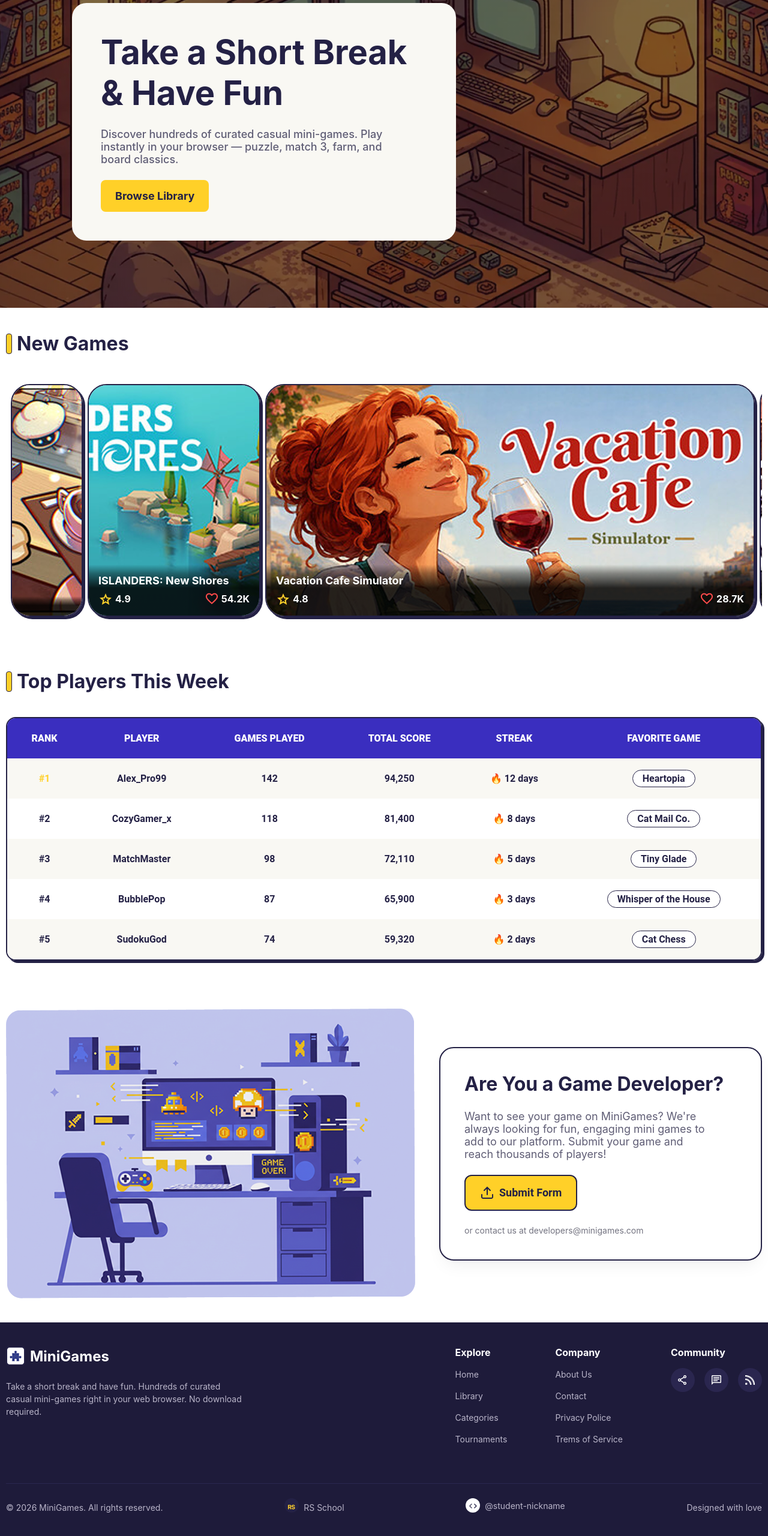
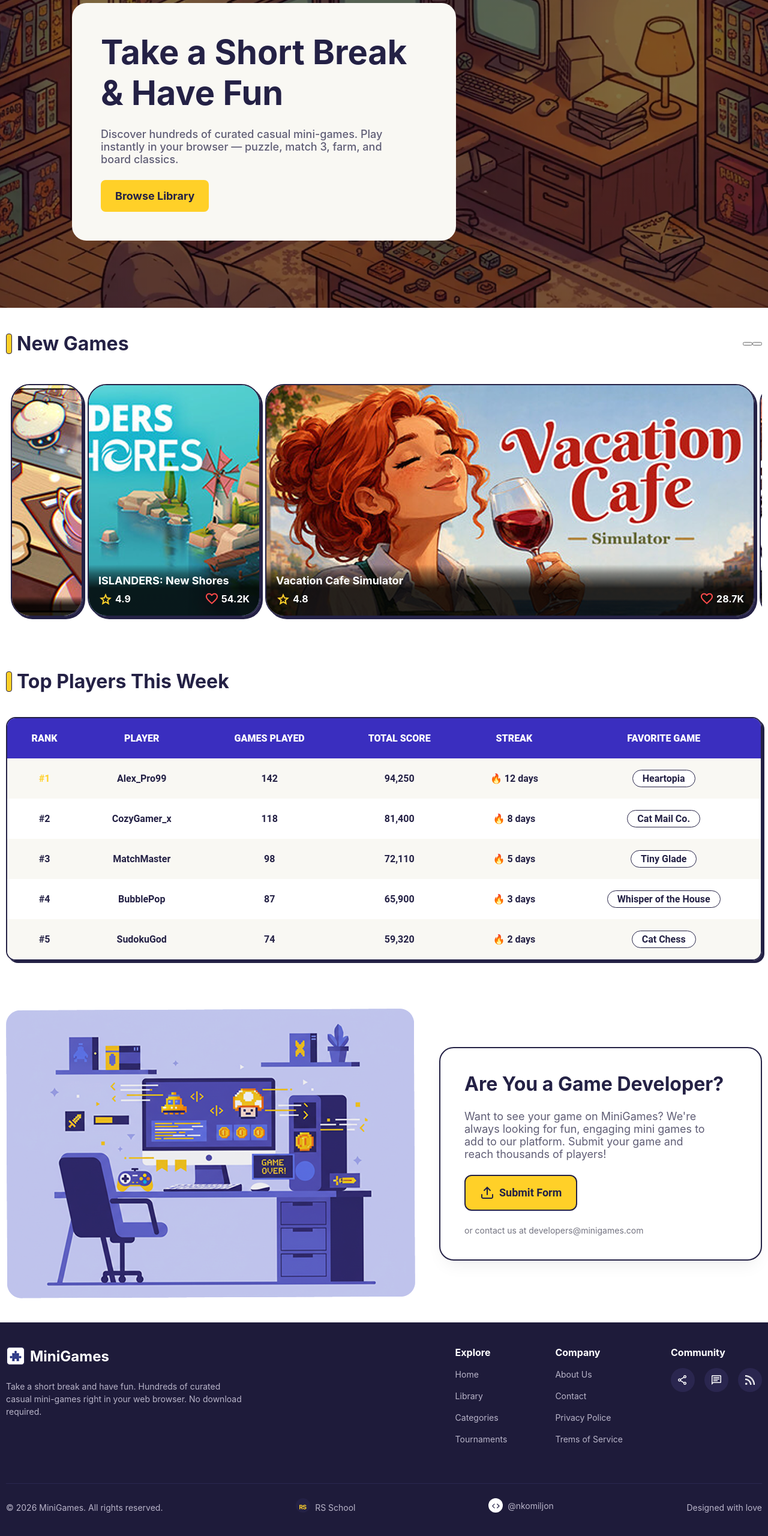
Before and after one commit to nkomiljon/MiniGames, a website built with Vite: page index.html in a window 1280 px wide. Shown: the part 198-2758 px from the top of the page at 60% size. Built offline with nearby package versions, Linux system fonts and the light colour scheme.

Commit message:
feat: update index.html title and favicon; enhance footer links with external URLs; add control buttons to game carousel; fix logo.scss formatting

```diff
--- a/index.html
+++ b/index.html
@@ -2,9 +2,9 @@
 <html lang="en">
   <head>
     <meta charset="UTF-8" />
-    <link rel="icon" type="image/svg+xml" href="/vite.svg" />
+    <link rel="icon" type="image/svg+xml" href="/src/assets/icons/Logo.png" />
     <meta name="viewport" content="width=device-width, initial-scale=1.0" />
-    <title>Vite + TS</title>
+    <title>MiniGames -</title>
   </head>
   <body>
     <div id="app"></div>
--- a/src/components/footer/footer.ts
+++ b/src/components/footer/footer.ts
@@ -53,7 +53,8 @@ function FooterBottom(): HTMLElement {
 
   const schoolLink = document.createElement('a');
   schoolLink.className = 'footer-bottom__rslink';
-  schoolLink.href = '/';
+  schoolLink.href = 'https://app.rs.school';
+  schoolLink.target = '_blank';
   const schoolLinkWrapper = document.createElement('div');
   schoolLinkWrapper.className = 'footer-bottom__rslink-wrapper';
   const schoolLinkIcon = document.createElement('img');
@@ -69,7 +70,9 @@ function FooterBottom(): HTMLElement {
 
   const githubLink = document.createElement('a');
   githubLink.className = 'footer-bottom__github-link';
-  githubLink.href = '/';
+  githubLink.href = 'https://github.com/nkomiljon';
+  githubLink.target = '_blank';
+
   const githubIconWrapper = document.createElement('div');
   githubIconWrapper.className = 'footer-bottom__github-wrapper';
   const githubIcon = document.createElement('img');
@@ -77,7 +80,7 @@ function FooterBottom(): HTMLElement {
   githubIcon.alt = 'github-icon';
   const githubNickname = document.createElement('span');
   githubNickname.className = 'footer-bottom__github-nickname';
-  githubNickname.textContent = '@student-nickname';
+  githubNickname.textContent = '@nkomiljon';
 
   githubIconWrapper.appendChild(githubIcon);
   githubLink.appendChild(githubIconWrapper);
--- a/src/components/game-carousel/game-carousel.scss
+++ b/src/components/game-carousel/game-carousel.scss
@@ -16,3 +16,8 @@
     margin-bottom: $size-5;
   }
 }
+
+.control-area {
+  display: flex;
+  flex-direction: row;
+}
--- a/src/components/game-carousel/game-carousel.ts
+++ b/src/components/game-carousel/game-carousel.ts
@@ -13,6 +13,7 @@ export function GameCarousel(): HTMLElement {
   const gameCarouselWrapperTop = document.createElement('div');
   gameCarouselWrapperTop.className = 'game-carousel__meta';
   gameCarouselWrapperTop.appendChild(Title('New Games'));
+  gameCarouselWrapperTop.appendChild(CarouselControlBtns());
 
   gameCarouselWrapper.appendChild(gameCarouselWrapperTop);
   gameCarouselWrapper.appendChild(Carousel());
@@ -20,3 +21,14 @@ export function GameCarousel(): HTMLElement {
   gameCarousel.appendChild(container);
   return gameCarousel;
 }
+
+function CarouselControlBtns() {
+  const controlArea = document.createElement('div');
+  controlArea.className = 'control-area';
+  const btnBack = document.createElement('button');
+  const btnNext = document.createElement('button');
+
+  controlArea.appendChild(btnBack);
+  controlArea.appendChild(btnNext);
+  return controlArea;
+}
--- a/src/components/logo/logo.scss
+++ b/src/components/logo/logo.scss
@@ -15,5 +15,5 @@
 }
 
 .light {
-    color: $white;
+  color: $white;
 }
```
